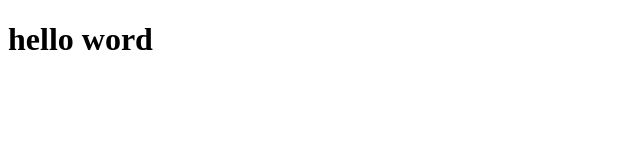
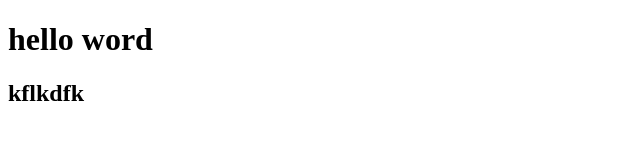
Before and after one commit to handeee/test, a plain HTML site: page index.html in a window 1280 px wide. Shown: the whole page, without its empty margins (0-640 px from the left). Drawn offline with Linux system fonts and the light colour scheme.

Commit message:
h2 eklendi

```diff
--- a/index.html
+++ b/index.html
@@ -8,5 +8,6 @@
 </head>
 <body>
     <h1>hello word</h1>
+    <h2>kflkdfk</h2>
 </body>
 </html>
```
